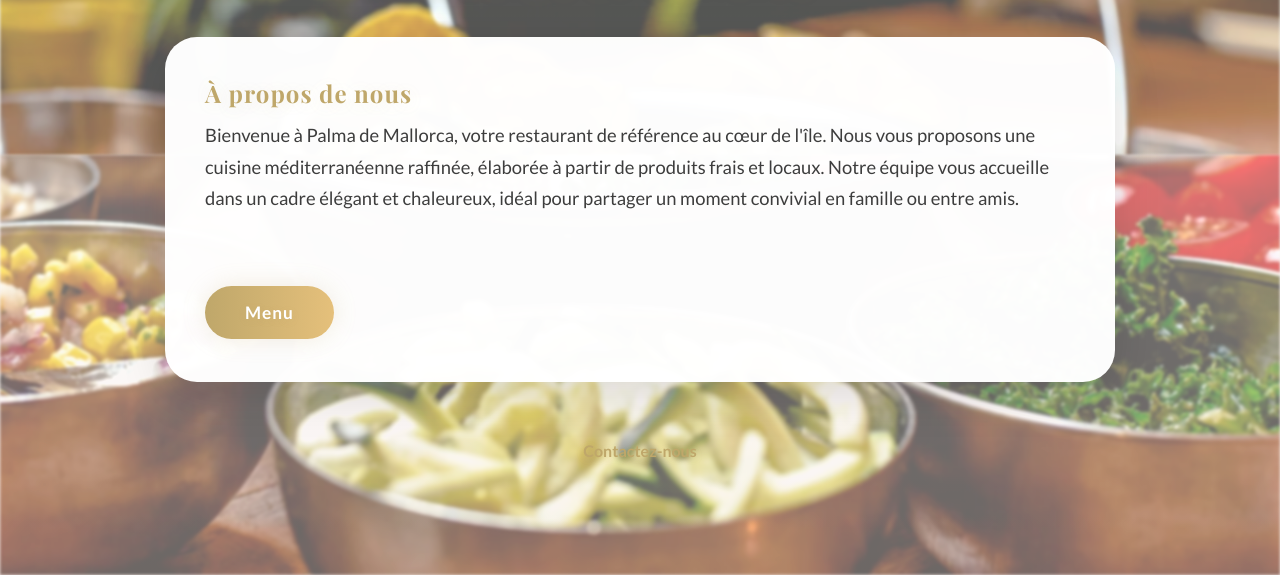
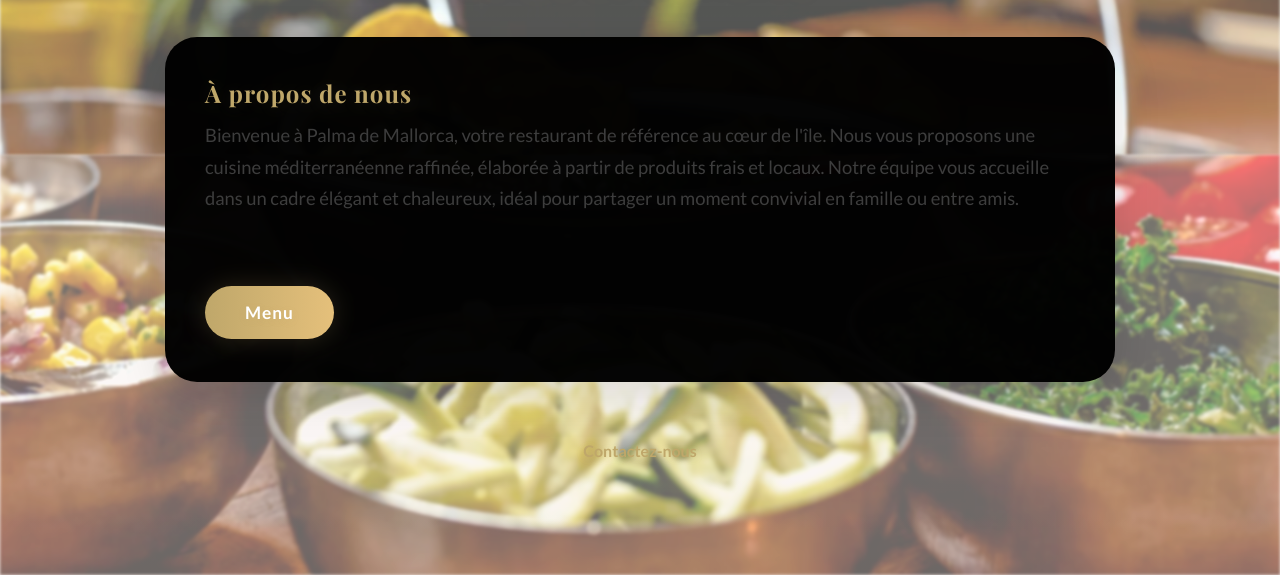
Before and after one commit to solexoss/Palmademallorca, a plain HTML site: page index.html in a window 1280 px wide. Shown: the part 225-800 px from the top of the page. Drawn offline with nearby package versions, Linux system fonts and the light colour scheme.

Commit message:
Update styles.css

```diff
--- a/styles.css
+++ b/styles.css
@@ -102,7 +102,7 @@ h2, h3 {
   text-shadow: 0 2px 16px #bfa76a22;
 }
 main {
-  background: rgba(255,255,255,0.98);
+  background: rgb(0 0 0 / 98%);
   border-radius: 32px;
   box-shadow: 0 12px 48px #00000022, 0 0 0 #fff0;
   padding: 2.5rem 2.5rem;
```
